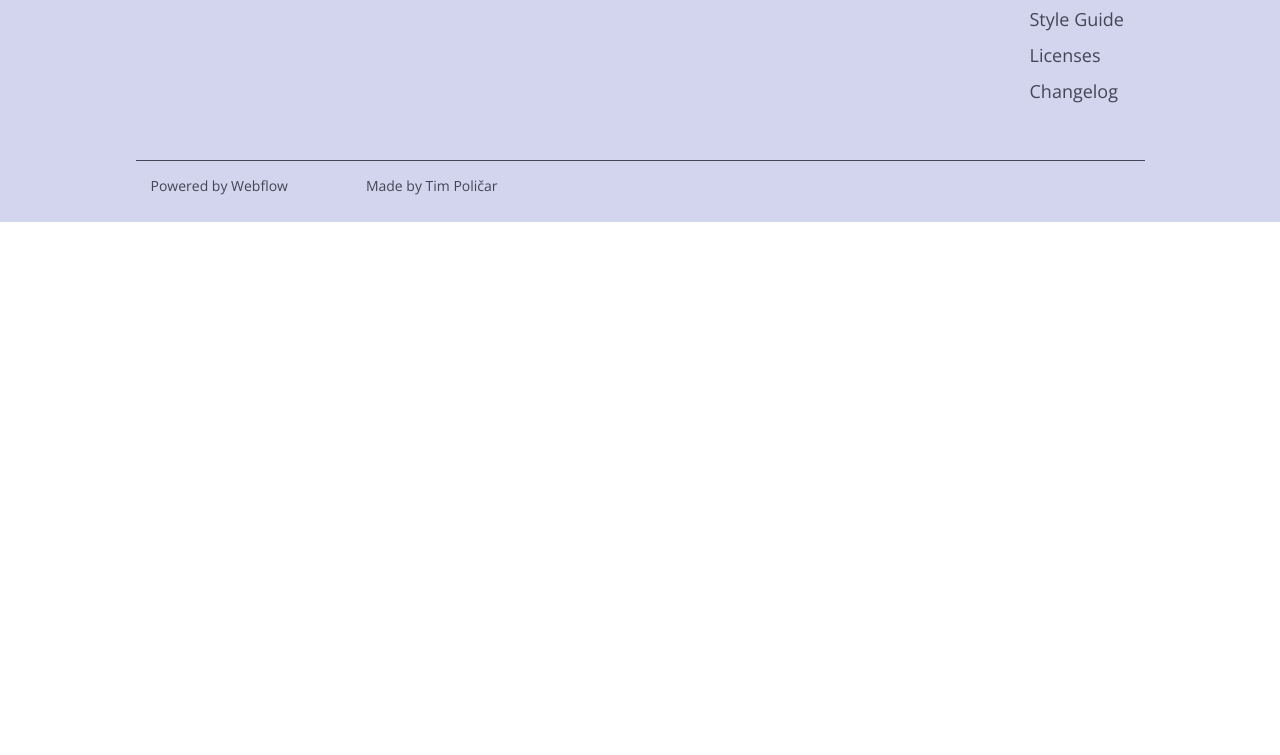
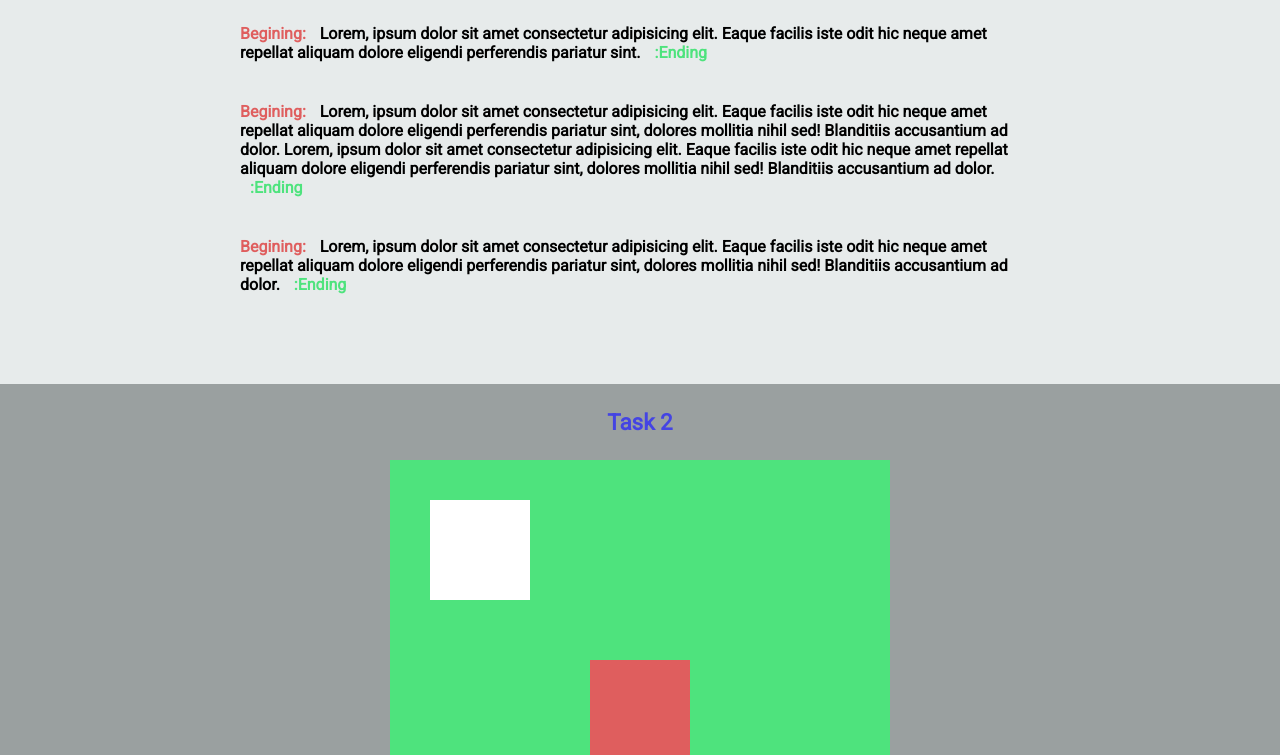
Before and after one commit to adeliergiyev/lessonPract, a plain HTML site: page src/index.html in a window 1280 px wide. Shown: the part 219-974 px from the top of the page. Before the commit the page ends 800 px from the top, so only its background shows below. Drawn offline with nearby package versions, Linux system fonts and the light colour scheme.

Commit message:
Lesson practice Task 1 fixes 2

```diff
--- a/src/index.html
+++ b/src/index.html
@@ -14,7 +14,7 @@
     <title>LESSONPRACTIVE_L7</title>
 </head>
 <body>
-    <!-- <section class="task_1">
+     <section class="task_1">
         <div class="container_task1">
             <h1 class="container__title">Otryvok iz knigy</h1>
             <p class="container_task1__text">
@@ -70,7 +70,6 @@
             </div>
         </div>
     </section>
----------------------------->
 
 <!---TASK 4 flex / position-->
 <footer class="footer">
```
